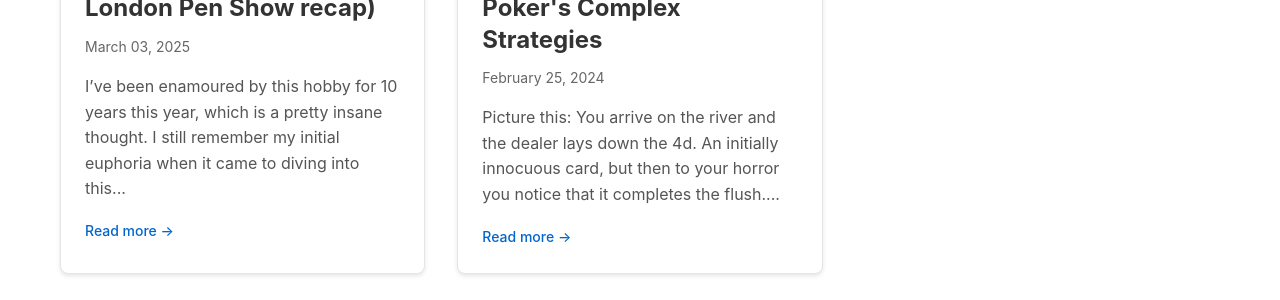
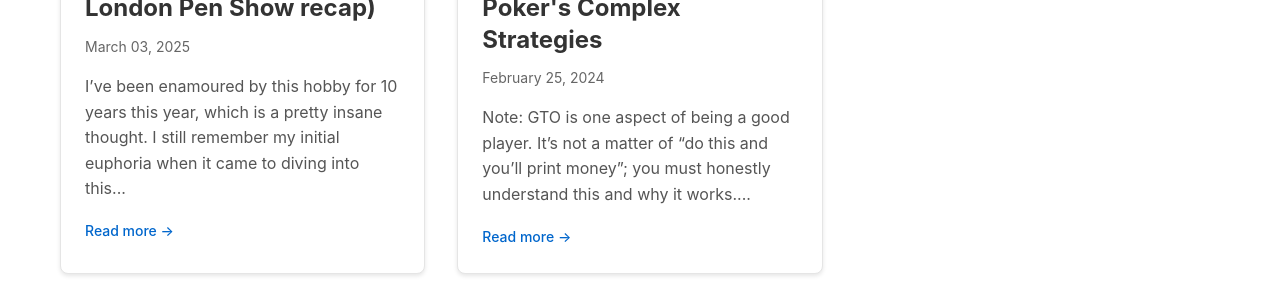
Before and after one commit to ferret-stack/ferret-stack.github.io, a Jekyll site: the page built from index.html, in a window 1280 px wide. Shown: the part 1095-1395 px from the top of the page. Built offline with Jekyll 4.4.1, drawn with Linux system fonts in a browser that asks for light colours; some of the changed lines change nothing that is shown.

Commit message:
Update 2024-02-25-beyond-the-cards.md

```diff
--- a/_posts/2024-02-25-beyond-the-cards.md
+++ b/_posts/2024-02-25-beyond-the-cards.md
@@ -6,6 +6,16 @@
 categories: poker strategy
 author: Ferret Stack
 ---
+<b>Note:</b> GTO is <em>one</em> aspect of being a good player. It's not a matter of "do this and you'll print money"; you must honestly understand this and why it works.
+
+As Napoleon said:
+
+<blockquote>Laws that prove consistent in theory often prove chaotic in practice.</blockquote>
+
+Cheers.
+
+<hr>
+
 Picture this: You arrive on the river and the dealer lays down the **4d**. An initially innocuous card, but then to your horror you notice that it completes the flush. Your opponent, having called your bets on every street, checks to you. What do you do? Value bet with your top pair? Fire a bluff with your busted straight draw? Check and hope your second pair is good?
 
 For players looking to master game theory optimal (GTO) poker strategy, understanding complex mathematical concepts and solver output can be overwhelming and misunderstanding it could be detrimental to your winrate. Whether you're playing at the microstakes or highstakes, understanding GTO is important.
@@ -16,32 +26,33 @@
 ## The Clairvoyance Game: Poker's Magic Crystal Ball
 The Clairvoyance Game theory model, also called The AKQ Game, is a theoretical game devised by Bill Chen and Jarred Ankenman in their book *The Mathematics of Poker*, which strips poker down to its absolute essence using just three cards and two players, creating a laboratory for understanding fundamental concepts and game theory optimal (GTO) poker.
 
-Each player antes $	ext{$}$1 and receives a card from a deck containing only an Ace (highest), King, and Queen (lowest). Player 1, who is first to act, always gets dealt a King, while Player 2, who is last to act, is dealt either an Ace or a Queen. The game features a single betting round where Player 1 can either check or bet $text{$}$1; after a check, Player 2 can likewise check or bet $text{$}$1; after any bet (by either player) their opponent must either call $text{$}$1 or fold. At showdown, the highest card wins the pot.
+Each player antes £1 and receives a card from a deck containing only an Ace (highest), King, and Queen (lowest). Player 1, who is first to act, always gets dealt a King, while Player 2, who is last to act, is dealt either an Ace or a Queen. The game features a single betting round where Player 1 can either check or bet £1; after a check, Player 2 can likewise check or bet £1; after any bet (by either player) their opponent must either call £1 or fold. At showdown, the highest card wins the pot.
 
 While the rules may seem similar to Texas hold 'em, it's not nearly as exciting to play as the full game. The beauty of the Clairvoyance Game reveals itself in the constant dance between exploiting opponents and protecting ourselves from exploitation.
 
 Put yourself in the shoes of Player 2: If you never bluff your Queen, then savvy opponents will ruthlessly fold their King to your bets, thus denying crucial value to your Aces. However, if you bluff too frequently, they'll snap-call with their Kings, and punish your aggression.
 
-What is interesting about this is that it highlights you shouldn't only bet with your value hands. This conclusion isn't just theoretical - the maths shows we should bluff exactly $\frac{1}{3}$ of the time with our Queens and bet all of our Aces for value. The aim of this is to make our opponent *indifferent* to calling or folding: creating a situation where the [expected value](https://coinpoker.com/expected-value-in-poker/) of calling for Player 1 is $text{$}$0.
+What is interesting about this is that it highlights you shouldn't only bet with your value hands. This conclusion isn't just theoretical - the maths shows we should bluff exactly $\frac{1}{3}$ of the time with our Queens and bet all of our Aces for value. The aim of this is to make our opponent *indifferent* to calling or folding: creating a situation where the [expected value](https://coinpoker.com/expected-value-in-poker/) of calling for Player 1 is £0.
 
-When Player 1 calls and Player 2 has a Queen (a bluff), they win $\text{$}$3 (the $\text{$}$2 already in the pot, plus Player 2's \$text{$}$1 bet). When Player 1 has an Ace, then Player 2 loses\$text{$}$1 (though they ante \$text{$}$1, this is already in the pot and **is no longer theirs**).
+When Player 1 calls and Player 2 has a Queen (a bluff), they win $\text{$}$3 (the £2 already in the pot, plus Player 2's £1 bet). When Player 1 has an Ace, then Player 2 loses £1 (though they ante £1, this is already in the pot and **is no longer theirs**).
 
 ### The Mathematics Behind Game Theory Optimal Poker Strategy
 Let's prove this together (don't worry - you don't need to do algebra at the poker table, but it's important to understand the concept!)
 
 $$
-\text{EV} = \text{(\% Bluff} \cdot \text{$};3) - ((1 - \text{\% Bluff)} \cdot \text{$}1)
+\text{EV} = \text{(\% Bluff} \cdot \text{£};3) - ((1 - \text{\% Bluff)} \cdot \text{£}1)
 $$
-As described above, Player 2 wants to make Player 1 *indifferent* and so we set EV to $	ext{$}$0. If we solve for `% Bluff`, we get a value of $\frac{1}{4}$: for every four bets that Player 2 makes, three of them should be value (Aces) and one should be a bluff (Queens).
+As described above, Player 2 wants to make Player 1 *indifferent* and so we set EV to £0. If we solve for `% Bluff`, we get a value of $\frac{1}{4}$: for every four bets that Player 2 makes, three of them should be value (Aces) and one should be a bluff (Queens).
 
-We can also solve for the optimal calling strategy for Player 1. For this, we need to consider the game from the perspective of Player 2, in which case when Player 1 folds, they win $\text{$}$2, and when they're called while bluffing they lose $	ext{$}$1:
+We can also solve for the optimal calling strategy for Player 1. For this, we need to consider the game from the perspective of Player 2, in which case when Player 1 folds, they win £2, and when they're called while bluffing they lose £1:
 
 $$
 \text{EV} = ((1-\text{\% Call)} \cdot \text{$}2) - (\text{\% Call} \cdot \text{$}1)
 $$
-Once again, by setting EV to $	ext{$}$0 and solving for `% Call` then we get $\frac{2}{3}$ and this is the frequency that Player 1 has to call to make Player 2 indifferent between bluffing and checking with a Queen.
+Once again, by setting EV to £0 and solving for `% Call` then we get $\frac{2}{3}$ and this is the frequency that Player 1 has to call to make Player 2 indifferent between bluffing and checking with a Queen.
 
 The Clairvoyance Game thus shows Player 2 should bluff with Queens, in order to get value from their Aces, while Player 1 needs to call so Player 2 doesn't get away with profitably bluffing every time. However, it also demonstrates the importance of position.
+
 ### How Position Influences Optimal Poker Decisions
 Player 2 has a 50% chance of being dealt either an Ace, which we know they'll always bet, or a Queen, which we know they'll bet $\frac{1}{3}$ of the time. We can calculate their overall betting frequency as:
 
@@ -49,7 +60,7 @@
 \left[\frac{1}{2} + \left(\frac{1}{2} \cdot \frac{1}{3}\right) = \frac{4}{6}\right] = \frac{2}{3}
 $$
 
-In other words, two-thirds of the time, Player 2 will bet and will win $\text{$}$2 and thus gives an expected value of $\frac{2}{3} \cdot \text{$}2 = \text{$}1.33$, though as they had to ante $	ext{$}$1, this gives an overall winrate of \$text{$}$0.33. As this is a zero sum game (what is won by the winner must be equal to what is lost by the loser), Player 1 therefore has a winrate of -\$text{$}$0.33 *even when they play optimally!*
+In other words, two-thirds of the time, Player 2 will bet and will win $\text{$}$2 and thus gives an expected value of $\frac{2}{3} \cdot \text{$}2 = £1.33$, though as they had to ante £1, this gives an overall winrate of £0.33. As this is a zero sum game (what is won by the winner must be equal to what is lost by the loser), Player 1 therefore has a winrate of -£0.33 *even when they play optimally!*
 
 Related: [A Complete Guide to Poker Positions](https://coinpoker.com/poker-position/)
 ## Applying Clairvoyance Game Theory to Real Poker Strategy: Understanding Range Polarisation
@@ -70,7 +81,7 @@
 ### Calculating Optimal Bet Sizes and Bluffing Frequencies
 Instead of **Ah9h**, let's now assume we hold **AdQh** - a fantastic bluff candidate. Why? Well, consider this: If we hold the Ace of diamonds, it means our opponent cannot have the nut flush. They might still hold a flush, like **Qd9d**, but it isn't the *best* possible flush. Another bluff candidate could be **T8** for the busted straight draw.
 
-The size of our bet also matters. If we bet smaller, say $	ext{$}$50 into the $	ext{$}$200 pot, we can bet a more condensed range for value, like our **Ad9h** discussed above. But this also means we need to bluff less often to remain balanced, since OOP will be getting better odds to call with their bluff catchers. We can simplify the poker mathematics from the Clairvoyance Game above to:
+The size of our bet also matters. If we bet smaller, say $	ext{$}$50 into the £200 pot, we can bet a more condensed range for value, like our **Ad9h** discussed above. But this also means we need to bluff less often to remain balanced, since OOP will be getting better odds to call with their bluff catchers. We can simplify the poker mathematics from the Clairvoyance Game above to:
 
 $$
 \text{Bluffing Frequency} = \frac{\text{Bet}}{(\text{Bet} + \text{Pot})}
@@ -80,7 +91,7 @@
 
 **IMPORTANT:** A common mistake when analysing these scenarios is to forget that, by betting, we grow the pot. This is why `250` is in the denominator, not `200`.
 
-On the other hand, if we overbet, perhaps \$text{$}$300 into the \$text{$}$200 pot, our range becomes extremely polarised. We can only really bet flushes, straights, and sets for value now. As such, we need to be bluffing a higher percentage of the time to compensate, perhaps with our aforementioned busted draws like **T8**, or **AdQh** with the nut-flush blocker (that may get even **Qd9d** to fold if our opponent is especially tight).
+On the other hand, if we overbet, perhaps £300 into the £200 pot, our range becomes extremely polarised. We can only really bet flushes, straights, and sets for value now. As such, we need to be bluffing a higher percentage of the time to compensate, perhaps with our aforementioned busted draws like **T8**, or **AdQh** with the nut-flush blocker (that may get even **Qd9d** to fold if our opponent is especially tight).
 
 This gives us a bluffing frequency of $\frac{300}{(300 + 500)} = \frac{3}{8} \approx 38\%$
 
```
